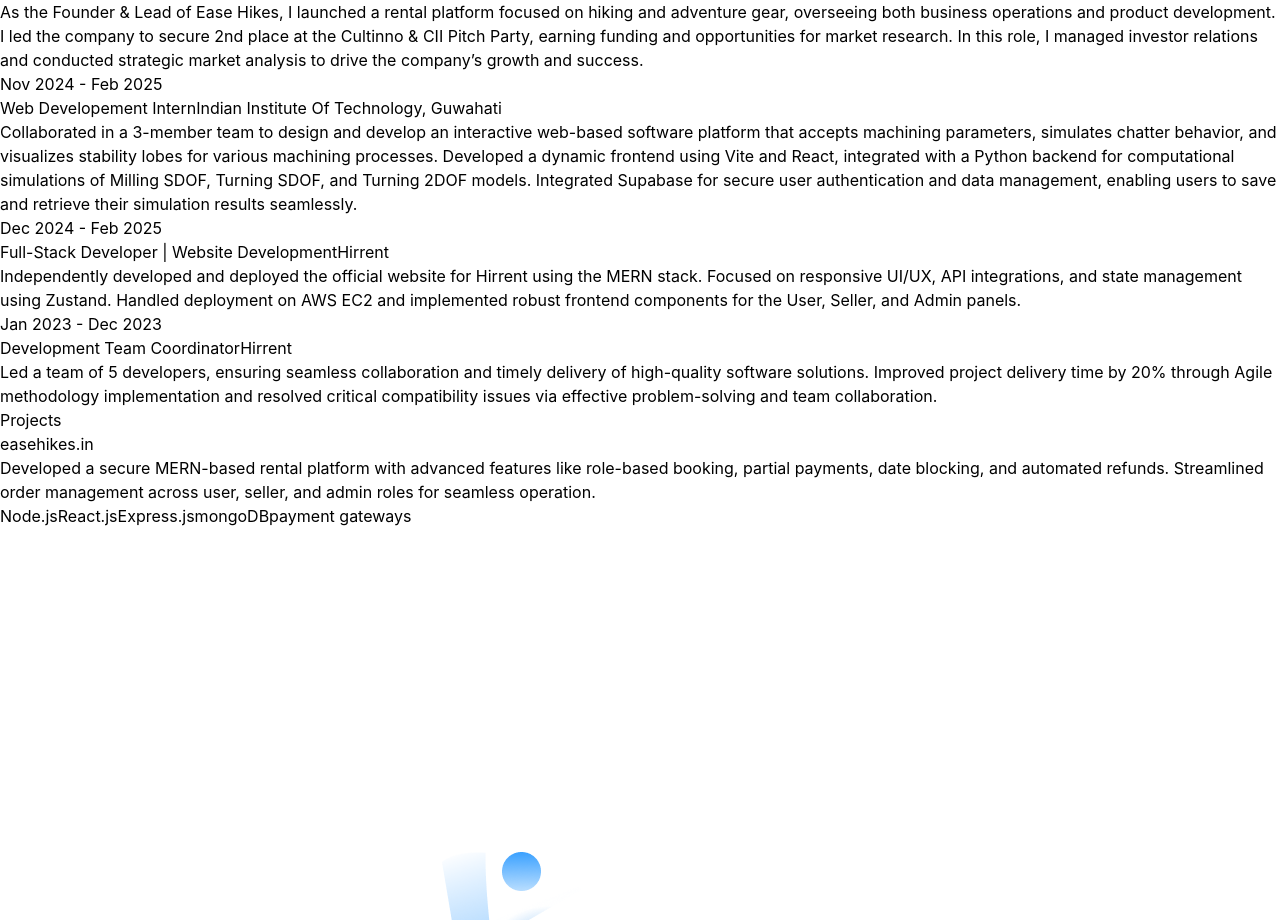
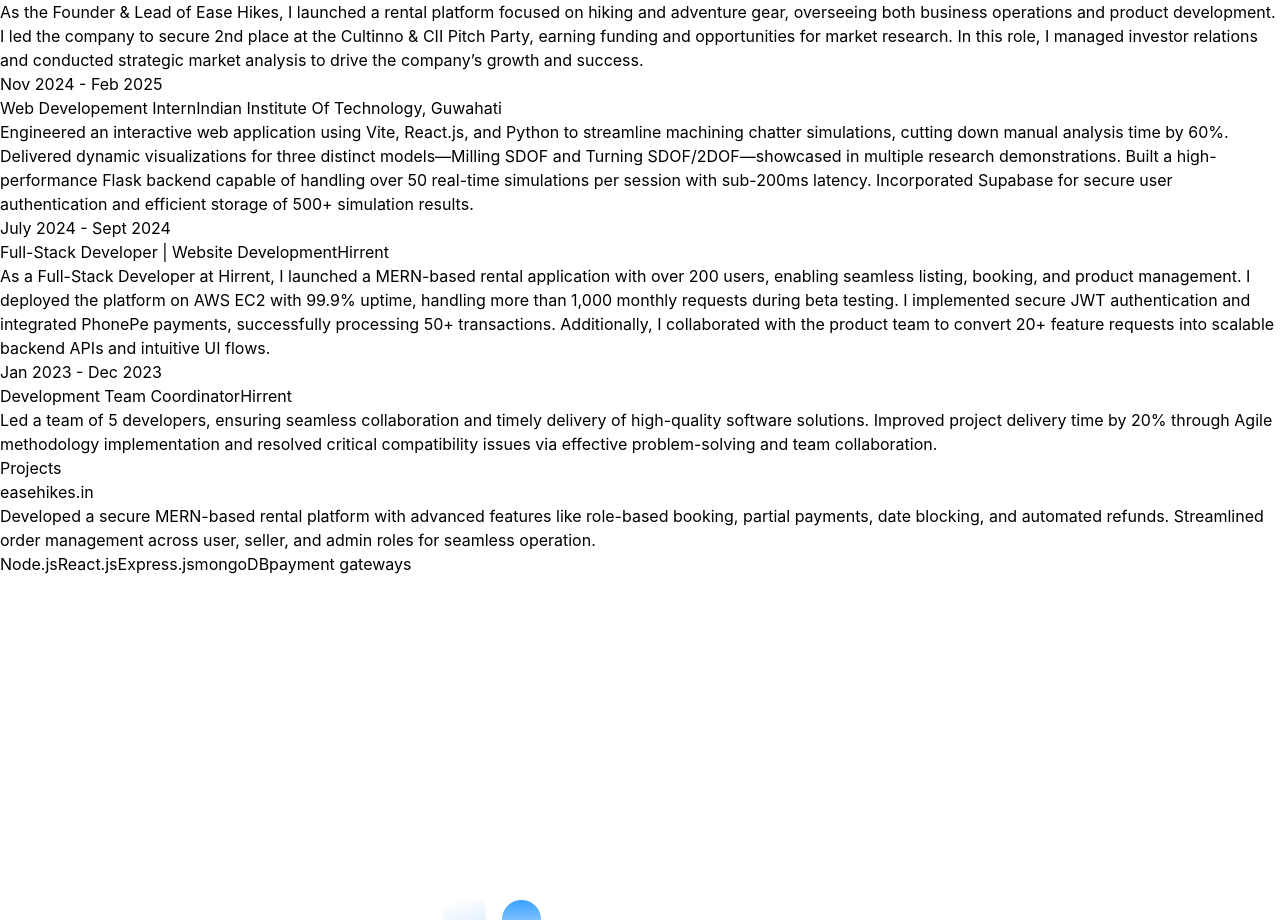
Before and after one commit to raj-meenaa/raj-meenaa.github.io, a React (Vite) app: page /#/ in a window 1280 px wide. Shown: the part 2200-3120 px from the top of the page. Built offline with nearby package versions, Linux system fonts and the light colour scheme.

Commit message:
Updated Experience Section

```diff
--- a/src/constants/experience.js
+++ b/src/constants/experience.js
@@ -10,14 +10,14 @@
     year: "Nov 2024 - Feb 2025",
     role: "Web Developement Intern",
     company: "Indian Institute Of Technology, Guwahati",
-    description:`Collaborated in a 3-member team to design and develop an interactive web-based software platform that accepts machining parameters, simulates chatter behavior, and visualizes stability lobes for various machining processes. Developed a dynamic frontend using Vite and React, integrated with a Python backend for computational simulations of Milling SDOF, Turning SDOF, and Turning 2DOF models. Integrated Supabase for secure user authentication and data management, enabling users to save and retrieve their simulation results seamlessly.`,
+    description:`Engineered an interactive web application using Vite, React.js, and Python to streamline machining chatter simulations, cutting down manual analysis time by 60%. Delivered dynamic visualizations for three distinct models—Milling SDOF and Turning SDOF/2DOF—showcased in multiple research demonstrations. Built a high-performance Flask backend capable of handling over 50 real-time simulations per session with sub-200ms latency. Incorporated Supabase for secure user authentication and efficient storage of 500+ simulation results.`,
     // technologies: ["Node.js", "React.js", "Express.js", "mongoDB"],
   },
   {
-    year: "Dec 2024 - Feb 2025",
+    year: "July 2024 - Sept 2024",
     role: "Full-Stack Developer | Website Development",
     company: "Hirrent",
-    description:`Independently developed and deployed the official website for Hirrent using the MERN stack. Focused on responsive UI/UX, API integrations, and state management using Zustand. Handled deployment on AWS EC2 and implemented robust frontend components for the User, Seller, and Admin panels.`,
+    description:`As a Full-Stack Developer at Hirrent, I launched a MERN-based rental application with over 200 users, enabling seamless listing, booking, and product management. I deployed the platform on AWS EC2 with 99.9% uptime, handling more than 1,000 monthly requests during beta testing. I implemented secure JWT authentication and integrated PhonePe payments, successfully processing 50+ transactions. Additionally, I collaborated with the product team to convert 20+ feature requests into scalable backend APIs and intuitive UI flows.`,
     // technologies: ["Node.js", "React.js", "Express.js", "mongoDB"],
   },
 
```
